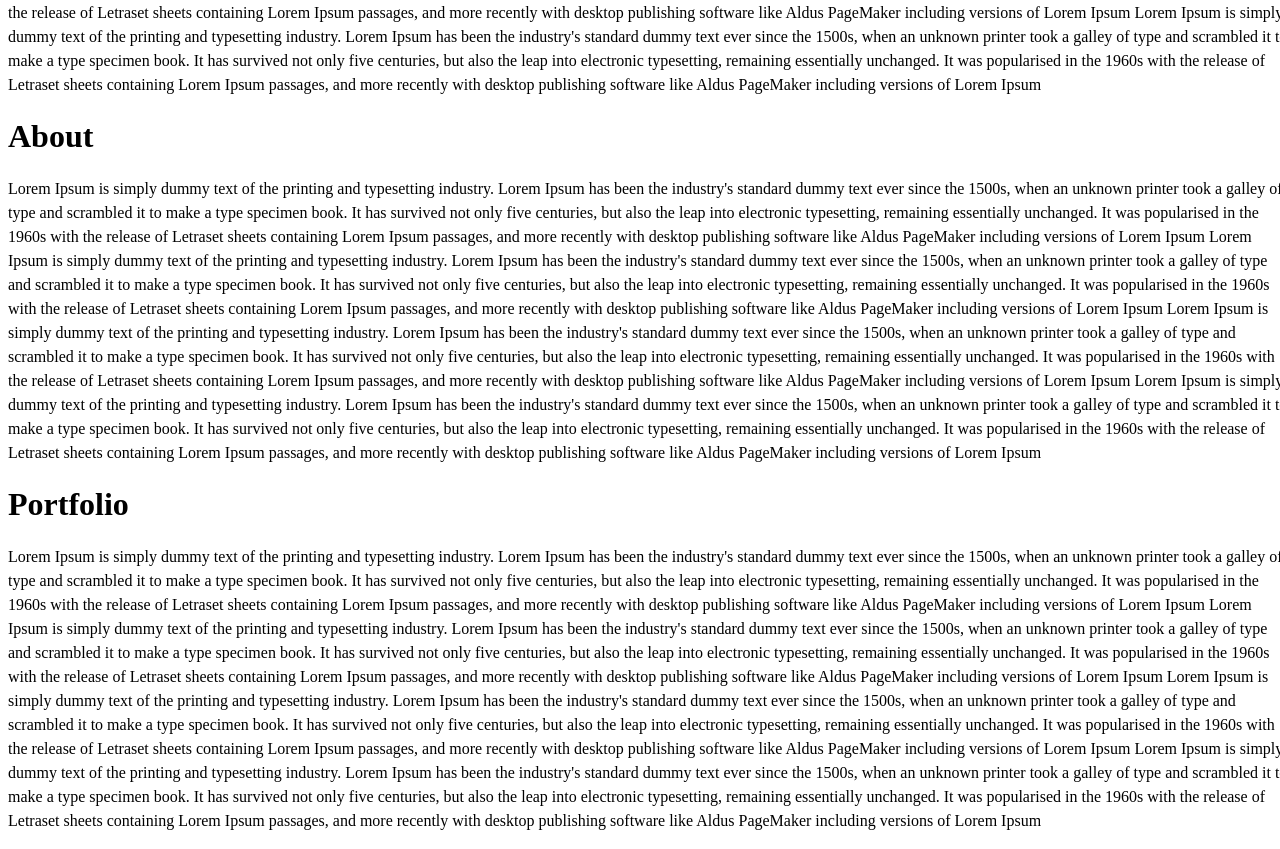
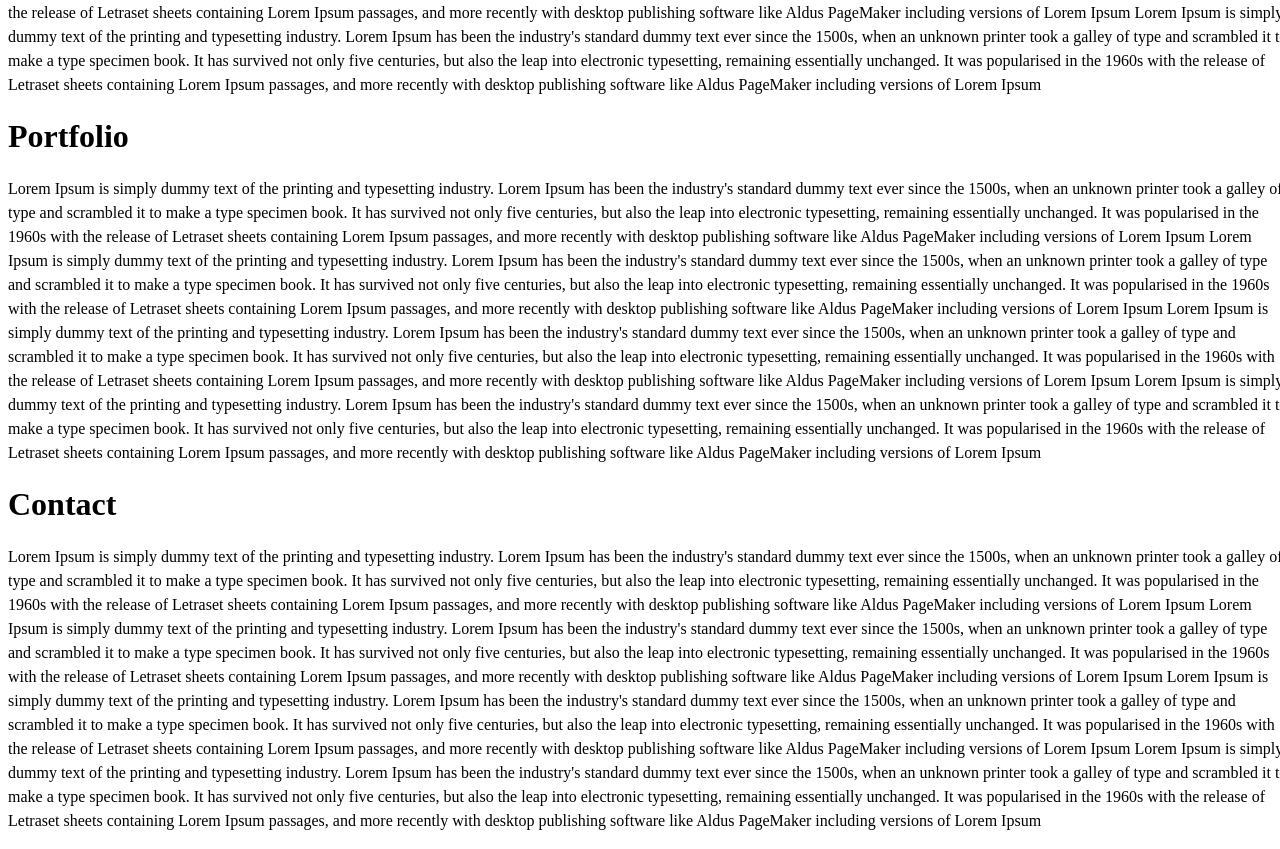
Before and after one commit to meerakoul927/Scrollspy-Component-in-react, a React (Vite) app: page / in a window 1280 px wide. Shown: the part 707-1556 px from the top of the page. Built offline with nearby package versions, Linux system fonts and the light colour scheme.

Commit message:
updating refs

```diff
--- a/App.js
+++ b/App.js
@@ -3,8 +3,10 @@ import ReactDOM from 'react-dom';
 import ScrollSpy from './src/component/ScrollSpy/ScrollSpy';
 
 function App() {
+ const navRef = useRef();
+ const sectionRef = useRef();
+ const menuRef = useRef();
 
-  const currentActiveSection = useRef();
   const menus = ['Home' , 'About' , 'Portfolio' , 'Contact']
   return (
     <div
@@ -16,7 +18,9 @@ function App() {
     >
     <ScrollSpy
      menus = {menus}
-     currentActiveSection = {currentActiveSection}
+     navRef={navRef}
+     sectionRef={sectionRef}
+     menuRef={menuRef}
     />
     </div>
   )
--- a/src/component/Body/Body.js
+++ b/src/component/Body/Body.js
@@ -1,9 +1,9 @@
-import React , {useEffect} from 'react'
+import React , {useEffect , useRef} from 'react'
 
 
 function Body(props) {
-  const {currentActiveSection , setCurrentSection} = props
-  const sections = ['Home' , 'Contact' , 'About' , 'Portfolio'].map((item)=>{
+  const { menus,  sectionRef} = props
+  const sections = menus?.map((item)=>{
      return (<div>
         <h1>{item}</h1>
         <p
@@ -50,6 +50,7 @@ function Body(props) {
   return (
     <>
       <div
+         ref={sectionRef}
         style = {{
            position : 'absolute',
            zIndex : '-1',
--- a/src/component/NavigationBar/NavigationBar.js
+++ b/src/component/NavigationBar/NavigationBar.js
@@ -1,19 +1,23 @@
 import React from "react";
 import { StyledButton, StyledDiv, StyledList } from "./style.js";
 
-function NavigationBar({ menus , currentSection}) {
+function NavigationBar({ menus , navRef , menuRef }) {
   {
     /* we will keep four items in navaigation bar - Home , Contact , About me */
   }
 
   return (
-    <StyledDiv>
+    <StyledDiv
+      ref = {navRef}
+    >
       <StyledList
 
       >
         {menus.map((item) => {
           return (
-            <li>
+            <li
+              ref={menuRef}
+            >
               <StyledButton>{item}</StyledButton>
             </li>
           );
--- a/src/component/ScrollSpy/ScrollSpy.js
+++ b/src/component/ScrollSpy/ScrollSpy.js
@@ -3,17 +3,17 @@ import NavigationBar from '../NavigationBar/NavigationBar.js'
 import Body from '../Body/Body.js'
 
 function ScrollSpy(props) {
-  const {menus , currentActiveSection} = props;
+  const {menus } = props;
   const [currentSection , setCurrentSection] = useState();
   return (
    <>
      <NavigationBar
       menus = {menus}
-      currentSection = {currentSection}
+
      />
      <Body
-       currentActiveSection = {currentActiveSection}
-       setCurrentSection={setCurrentSection}
+
+       menus={menus}
 
      />
    </>
```
